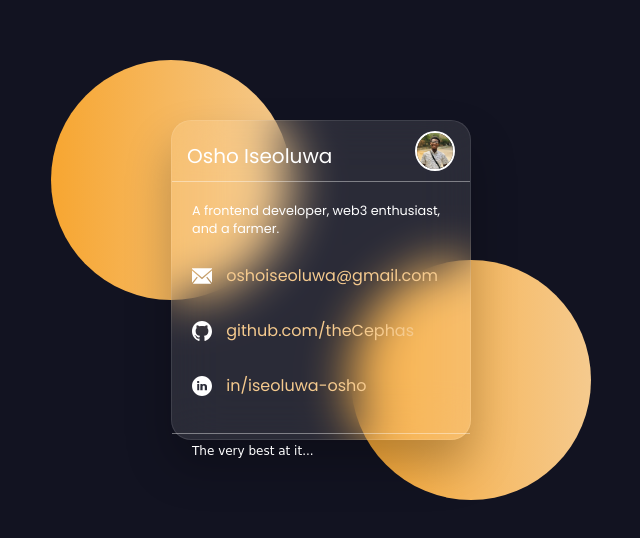
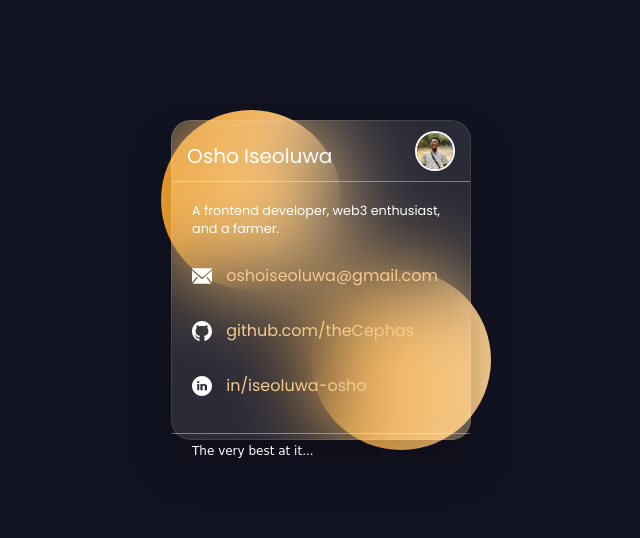
Before and after one commit to theCephas/digital-card, a plain HTML site: page index.html in a window 1280 px wide. Shown: the part 120-658 px from the top of the page, without its empty margins (319-959 px from the left). Drawn offline with Linux system fonts and the light colour scheme; a web font is replaced by a local one.

Commit message:
Last push

```diff
--- a/index.css
+++ b/index.css
@@ -25,20 +25,20 @@ section {
 section::before {
         content: "";
         position: absolute;
-        height: 240px;
-        width: 240px;
+        height: 180px;
+        width: 180px;
         border-radius: 50%;
-        transform: translate(-150px, -100px);
+        transform: translate(-70px, -80px);
         background: linear-gradient(90deg, #F7a631, #F5ca8e);
 }
 
 section::after {
         content: "";
         position: absolute;
-        height: 240px;
-        width: 240px;
+        height: 180px;
+        width: 180px;
         border-radius: 50%;
-        transform: translate(150px, 100px);
+        transform: translate(80px, 80px);
         background: linear-gradient(90deg, #F7a631, #F5ca8e);
 }
 
@@ -63,7 +63,7 @@ section::after {
         border: 1px solid rgba(255, 255, 255, .1);
         border-radius: 20px;
         box-shadow: 0 25px 45px rgba(0, 0, 0, .25);
-        backdrop-filter: blur(25px);
+        backdrop-filter: blur(45px);
         transition: all 0.3s ease;
         font-family: 'Poppins', sans-serif;
         backface-visibility: hidden;
```
